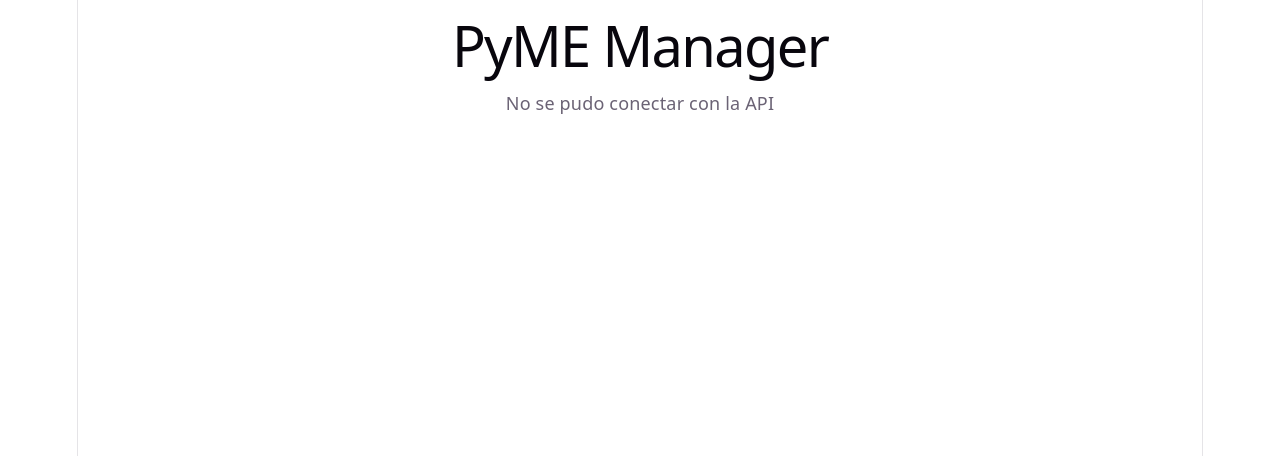
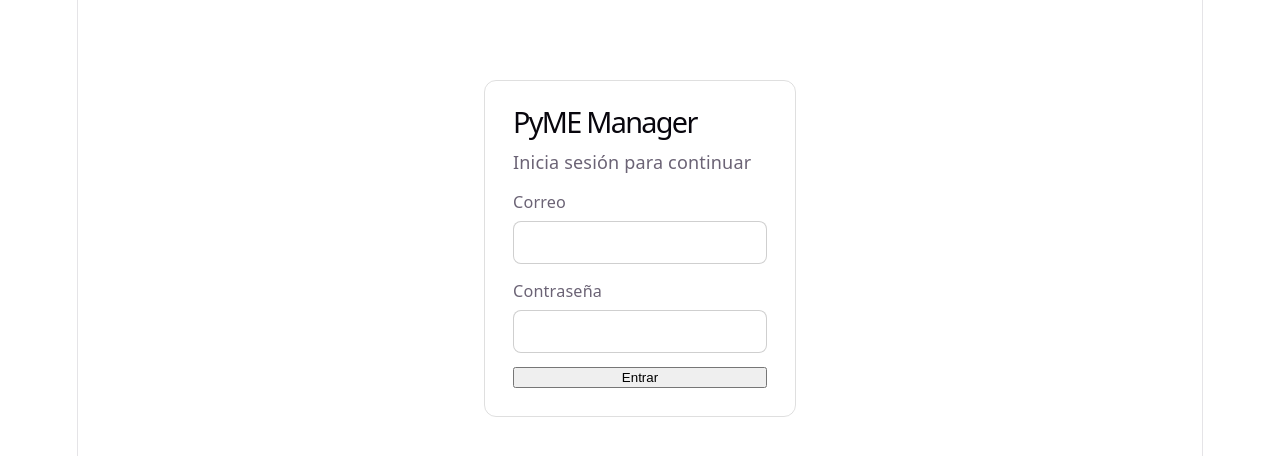
Before and after one commit to Josue-bp/pyme-manager, a React (Vite) app in the folder frontend/: page / in a window 1280 px wide. Shown: the top 456 px of the page. Built offline with nearby package versions, Linux system fonts and the light colour scheme; no server answers.

Commit message:
feat(frontend): agregar pantalla de inicio de sesión

```diff
--- a/frontend/src/App.css
+++ b/frontend/src/App.css
@@ -1,184 +1,40 @@
-.counter {
-  font-size: 16px;
-  padding: 5px 10px;
-  border-radius: 5px;
-  color: var(--accent);
-  background: var(--accent-bg);
-  border: 2px solid transparent;
-  transition: border-color 0.3s;
-  margin-bottom: 24px;
-
-  &:hover {
-    border-color: var(--accent-border);
-  }
-  &:focus-visible {
-    outline: 2px solid var(--accent);
-    outline-offset: 2px;
-  }
+.pantalla {
+  max-width: 380px;
+  margin: 80px auto;
+  padding: 0 16px;
 }
 
-.hero {
-  position: relative;
-
-  .base,
-  .framework,
-  .vite {
-    inset-inline: 0;
-    margin: 0 auto;
-  }
-
-  .base {
-    width: 170px;
-    position: relative;
-    z-index: 0;
-  }
-
-  .framework,
-  .vite {
-    position: absolute;
-  }
-
-  .framework {
-    z-index: 1;
-    top: 34px;
-    height: 28px;
-    transform: perspective(2000px) rotateZ(300deg) rotateX(44deg) rotateY(39deg)
-      scale(1.4);
-  }
-
-  .vite {
-    z-index: 0;
-    top: 107px;
-    height: 26px;
-    width: auto;
-    transform: perspective(2000px) rotateZ(300deg) rotateX(40deg) rotateY(39deg)
-      scale(0.8);
-  }
+.tarjeta {
+  display: flex;
+  flex-direction: column;
+  gap: 14px;
+  padding: 28px;
+  border: 1px solid #8884;
+  border-radius: 12px;
+  text-align: left;
 }
 
-#center {
+.tarjeta h1 {
+  margin: 0;
+  font-size: 1.6rem;
+}
+
+.tarjeta label {
   display: flex;
   flex-direction: column;
-  gap: 25px;
-  place-content: center;
-  place-items: center;
-  flex-grow: 1;
-
-  @media (max-width: 1024px) {
-    padding: 32px 20px 24px;
-    gap: 18px;
-  }
+  gap: 6px;
+  font-size: 0.9rem;
 }
 
-#next-steps {
-  display: flex;
-  border-top: 1px solid var(--border);
-  text-align: left;
-
-  & > div {
-    flex: 1 1 0;
-    padding: 32px;
-    @media (max-width: 1024px) {
-      padding: 24px 20px;
-    }
-  }
-
-  .icon {
-    margin-bottom: 16px;
-    width: 22px;
-    height: 22px;
-  }
-
-  @media (max-width: 1024px) {
-    flex-direction: column;
-    text-align: center;
-  }
+.tarjeta input {
+  padding: 10px;
+  border: 1px solid #8886;
+  border-radius: 8px;
+  font-size: 1rem;
 }
 
-#docs {
-  border-right: 1px solid var(--border);
-
-  @media (max-width: 1024px) {
-    border-right: none;
-    border-bottom: 1px solid var(--border);
-  }
+.error {
+  margin: 0;
+  color: #dc2626;
+  font-size: 0.9rem;
 }
-
-#next-steps ul {
-  list-style: none;
-  padding: 0;
-  display: flex;
-  gap: 8px;
-  margin: 32px 0 0;
-
-  .logo {
-    height: 18px;
-  }
-
-  a {
-    color: var(--text-h);
-    font-size: 16px;
-    border-radius: 6px;
-    background: var(--social-bg);
-    display: flex;
-    padding: 6px 12px;
-    align-items: center;
-    gap: 8px;
-    text-decoration: none;
-    transition: box-shadow 0.3s;
-
-    &:hover {
-      box-shadow: var(--shadow);
-    }
-    .button-icon {
-      height: 18px;
-      width: 18px;
-    }
-  }
-
-  @media (max-width: 1024px) {
-    margin-top: 20px;
-    flex-wrap: wrap;
-    justify-content: center;
-
-    li {
-      flex: 1 1 calc(50% - 8px);
-    }
-
-    a {
-      width: 100%;
-      justify-content: center;
-      box-sizing: border-box;
-    }
-  }
-}
-
-#spacer {
-  height: 88px;
-  border-top: 1px solid var(--border);
-  @media (max-width: 1024px) {
-    height: 48px;
-  }
-}
-
-.ticks {
-  position: relative;
-  width: 100%;
-
-  &::before,
-  &::after {
-    content: '';
-    position: absolute;
-    top: -4.5px;
-    border: 5px solid transparent;
-  }
-
-  &::before {
-    left: 0;
-    border-left-color: var(--border);
-  }
-  &::after {
-    right: 0;
-    border-right-color: var(--border);
-  }
-}
--- a/frontend/src/App.tsx
+++ b/frontend/src/App.tsx
@@ -1,27 +1,44 @@
 import { useEffect, useState } from 'react'
-
-type Ping = { mensaje: string; hora: string }
+import { api, borrarToken, obtenerToken, type Usuario } from './api'
+import Login from './Login'
+import './App.css'
 
 function App() {
-  const [data, setData] = useState<Ping | null>(null)
-  const [error, setError] = useState(false)
+  const [usuario, setUsuario] = useState<Usuario | null>(null)
+  const [cargando, setCargando] = useState(Boolean(obtenerToken()))
 
+  // Si ya había un token guardado, comprueba que siga siendo válido
   useEffect(() => {
-    fetch('/api/ping')
-      .then((res) => {
-        if (!res.ok) throw new Error('Error de API')
-        return res.json()
-      })
-      .then(setData)
-      .catch(() => setError(true))
+    if (!obtenerToken()) return
+
+    api<Usuario>('/me')
+      .then(setUsuario)
+      .catch(() => borrarToken())
+      .finally(() => setCargando(false))
   }, [])
 
+  async function cerrarSesion() {
+    try {
+      await api('/logout', { method: 'POST' })
+    } finally {
+      borrarToken()
+      setUsuario(null)
+    }
+  }
+
+  if (cargando) return <main className="pantalla"><p>Cargando…</p></main>
+
   return (
-    <main>
-      <h1>PyME Manager</h1>
-      {error && <p>No se pudo conectar con la API</p>}
-      {data && <p>{data.mensaje}</p>}
-      {!error && !data && <p>Conectando…</p>}
+    <main className="pantalla">
+      {usuario ? (
+        <section className="tarjeta">
+          <h1>Hola, {usuario.name}</h1>
+          <p>Rol: <strong>{usuario.role}</strong></p>
+          <button onClick={cerrarSesion}>Cerrar sesión</button>
+        </section>
+      ) : (
+        <Login alIniciarSesion={setUsuario} />
+      )}
     </main>
   )
 }
--- /dev/null
+++ b/frontend/src/Login.tsx
@@ -0,0 +1,53 @@
+import { useState, type FormEvent } from 'react'
+import { api, guardarToken, type Usuario } from './api'
+
+type Props = { alIniciarSesion: (usuario: Usuario) => void }
+
+export default function Login({ alIniciarSesion }: Props) {
+  const [email, setEmail] = useState('')
+  const [password, setPassword] = useState('')
+  const [error, setError] = useState('')
+  const [cargando, setCargando] = useState(false)
+
+  async function enviar(e: FormEvent) {
+    e.preventDefault()
+    setError('')
+    setCargando(true)
+
+    try {
+      const respuesta = await api<{ token: string; usuario: Usuario }>('/login', {
+        method: 'POST',
+        body: JSON.stringify({ email, password }),
+      })
+      guardarToken(respuesta.token)
+      alIniciarSesion(respuesta.usuario)
+    } catch (err) {
+      setError(err instanceof Error ? err.message : 'Error inesperado')
+    } finally {
+      setCargando(false)
+    }
+  }
+
+  return (
+    <form className="tarjeta" onSubmit={enviar}>
+      <h1>PyME Manager</h1>
+      <p>Inicia sesión para continuar</p>
+
+      <label>
+        Correo
+        <input type="email" value={email} onChange={(e) => setEmail(e.target.value)} required />
+      </label>
+
+      <label>
+        Contraseña
+        <input type="password" value={password} onChange={(e) => setPassword(e.target.value)} required />
+      </label>
+
+      {error && <p className="error">{error}</p>}
+
+      <button type="submit" disabled={cargando}>
+        {cargando ? 'Entrando…' : 'Entrar'}
+      </button>
+    </form>
+  )
+}
```
